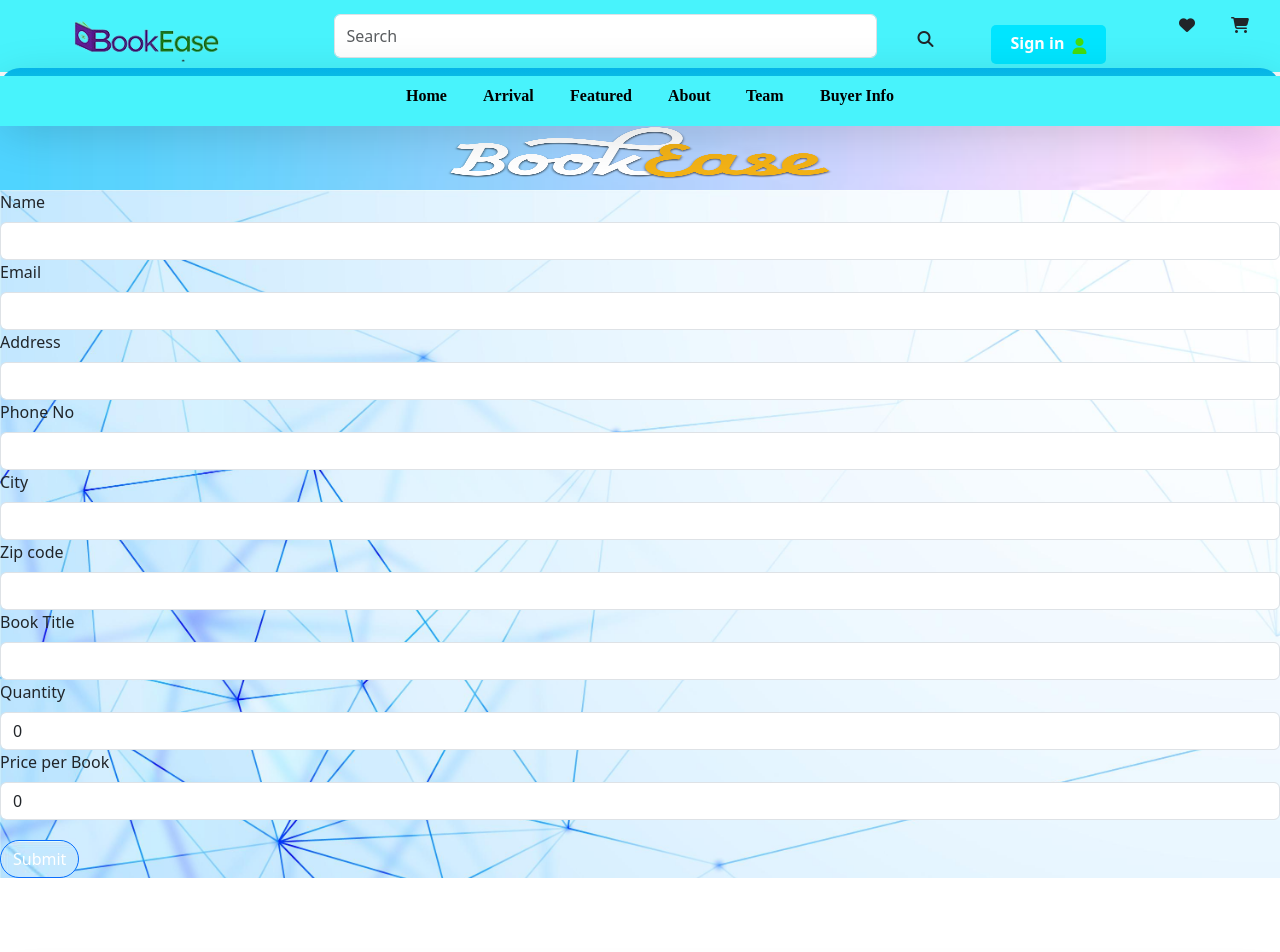
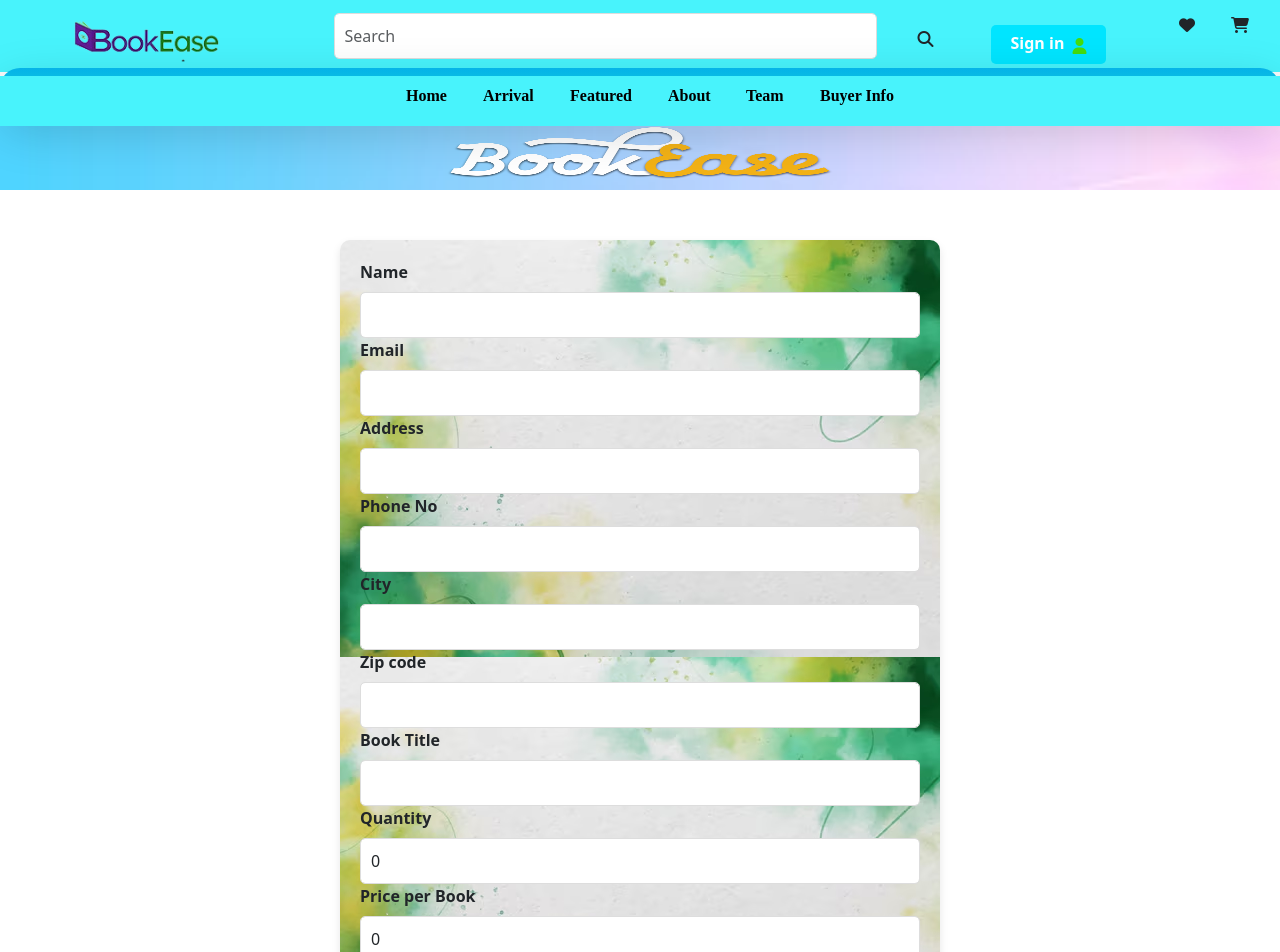
Before and after one commit to umk000me/BookEase, a React (Create React App) app: page /cart in a window 1280 px wide. Shown: the top 952 px of the page. Built offline with nearby package versions, Linux system fonts and the light colour scheme.

Commit message:
changes in cart form

```diff
--- a/src/App.css
+++ b/src/App.css
@@ -222,21 +222,78 @@
     font-size:large;
     font-family: 'Courier New', Courier, monospace;
   }
-  .bt2{
-    background-color:rgb(0, 238, 255) ;
-    margin-top: 20px;
-    border-radius: 20px;
-    background-image: url('login.jpg');
+  .login {
+    background-image: url("abstract.png");
+    padding: 20px;
+    max-width: 600px;
+    margin: 50px auto;
+    border-radius: 10px;
+    box-shadow: 0 4px 8px rgba(0, 0, 0, 0.1);
   }
-  .bt2:hover{
-    color: rgb(0, 0, 0);
-    background-color: rgb(162, 255, 0);
+
+  /* Form elements */
+  .form-group {
+    margin-bottom: 1rem;
   }
-  .login{
-    background-image: url('login.jpg');
-    background-repeat: no-repeat;
-    background-size: cover;
 
+  .form-label {
+    font-weight: bold;
+    font-size: 1rem;
+    margin-bottom: 0.5rem;
+    display: block;
+  }
+
+  .form-control {
+    width: 100%;
+    padding: 10px;
+    font-size: 1rem;
+    border: 1px solid #ddd;
+    border-radius: 5px;
+    transition: border-color 0.2s;
+  }
+
+  .form-control:focus {
+    border-color: #007bff;
+    box-shadow: 0 0 5px rgba(0, 123, 255, 0.3);
+  }
+
+  /* Button styling */
+  .bt2 {
+    margin-top: 30px;
+    background-color: #007bff;
+    color: white;
+    padding: 10px 15px;
+    border: none;
+    border-radius: 5px;
+    font-size: 1rem;
+    cursor: pointer;
+    transition: background-color 0.3s ease;
+    width: 100%;
+  }
+
+  .bt2:hover {
+    background-color: #0033b3;
+  }
+
+  .bt2:focus {
+    outline: none;
+    box-shadow: 0 0 10px rgba(0, 123, 255, 0.5);
+  }
+
+  /* Responsive design */
+  @media (max-width: 768px) {
+    .login {
+      padding: 15px;
+      margin: 20px;
+    }
+
+    .form-control {
+      font-size: 0.9rem;
+    }
+
+    .bt2 {
+      font-size: 0.9rem;
+    }
   }
   .navbar-toggler{
     display: flex;
```
Also changed, not shown: src/abstract.png (added).
